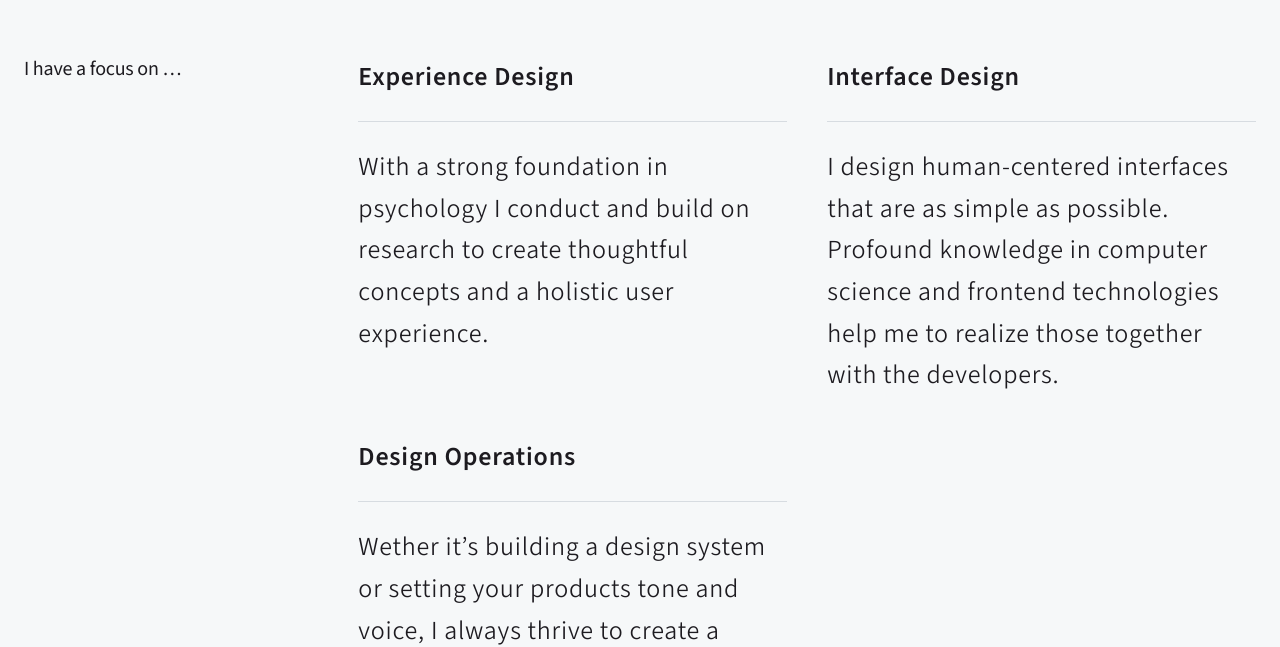
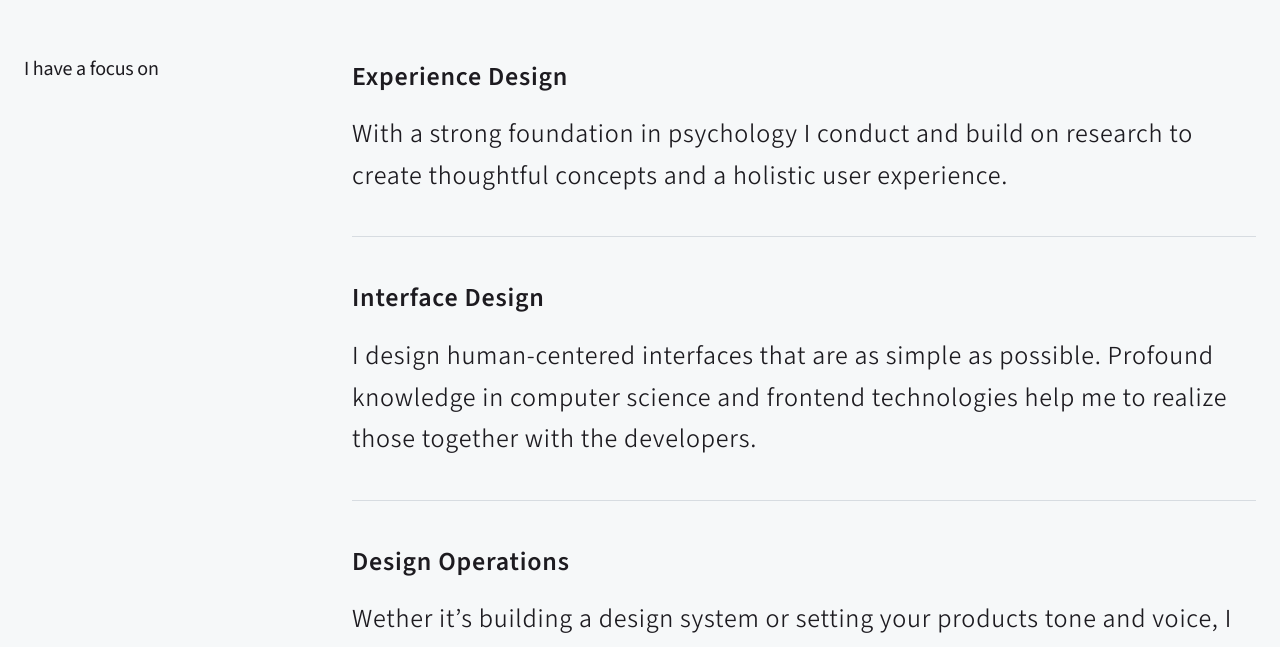
Before and after one commit to dbueker/portfolio-danielbueker, a Nuxt app: page /about in a window 1280 px wide. Shown: the part 943-1590 px from the top of the page. Built offline with nearby package versions, Linux system fonts and the light colour scheme.

Commit message:
Chapter, Skillset arrangement
changed max width of chapter and skillset, skillset now resembles chapter component layout

```diff
--- a/components/Chapter.vue
+++ b/components/Chapter.vue
@@ -11,7 +11,7 @@ defineProps({
 </script>
 
 <template>
-    <div v-if="headline !== null" class="px-6 space-y-8 md:space-y-0 md:grid md:grid-cols-4 md:gap-20 md:max-w-screen-md md:mx-auto">
+    <div v-if="headline !== null" class="px-6 space-y-8 md:space-y-0 md:grid md:grid-cols-4 md:gap-20 lg:max-w-screen-lg lg:mx-auto">
         <p class="text-chapter text-lightmode-on-background dark:text-darkmode-on-background md:pt-1">{{ headline }}</p>
         <p class="text-body text-lightmode-on-background dark:text-darkmode-on-background md:col-span-3">{{ text }}</p>
     </div>
--- a/components/Skillset.vue
+++ b/components/Skillset.vue
@@ -4,17 +4,17 @@ import TextTeaser from './TextTeaser.vue'
 </script>
 
 <template>
-    <div class="bg-lightmode-surface dark:bg-darkmode-surface">
-        <div class="md:flex w-full px-6 py-20 space-y-8 md:space-y-0 mx-auto lg:max-w-screen-xl">
-            <p class="basis-full mr-20 text-chapter text-lightmode-on-surface dark:text-darkmode-on-surface">I have a focus on …</p>
-            <div class="grid grid-cols-1 lg:grid-cols-2 gap-10">
+    <div class="bg-lightmode-surface dark:bg-darkmode-surface px-6 py-20">
+        <div class="space-y-8 md:space-y-0 md:grid md:grid-cols-4 md:gap-20 lg:mx-auto lg:max-w-screen-xl">
+            <p class="text-chapter text-lightmode-on-surface dark:text-darkmode-on-surface">I have a focus on</p>
+            <div class="space-y-10 md:col-span-3">
                 <div class="space-y-10">
                 <TextTeaser headline="Experience Design" text="With a strong foundation in psychology I conduct and build on research to create thoughtful concepts and a holistic user experience."/>
-                <Divider class="lg:hidden" />
+                <Divider />
                 </div>
                 <div class="space-y-10">
                 <TextTeaser headline="Interface Design" text="I design human-centered interfaces that are as simple as possible. Profound knowledge in computer science and frontend technologies help me to realize those together with the developers."/>
-                <Divider class="lg:hidden" />
+                <Divider />
                 </div>
                 <div class="space-y-10">
                 <TextTeaser headline="Design Operations" text="Wether it’s building a design system or setting your products tone and voice, I always thrive to create a reliable foundation for my work. "/>
--- a/components/TextTeaser.vue
+++ b/components/TextTeaser.vue
@@ -4,9 +4,8 @@ import Divider from './Divider.vue'
 </script>
 
 <template>
-    <div class="space-y-4 lg:space-y-6 text-lightmode-on-surface dark:text-darkmode-on-surface">
+    <div class="space-y-4 text-lightmode-on-surface dark:text-darkmode-on-surface">
         <p class="text-body-bold">{{ headline }}</p>
-        <Divider class="hidden lg:block" />
         <p class="text-body">{{ text }}</p>
     </div>
 </template>
```
